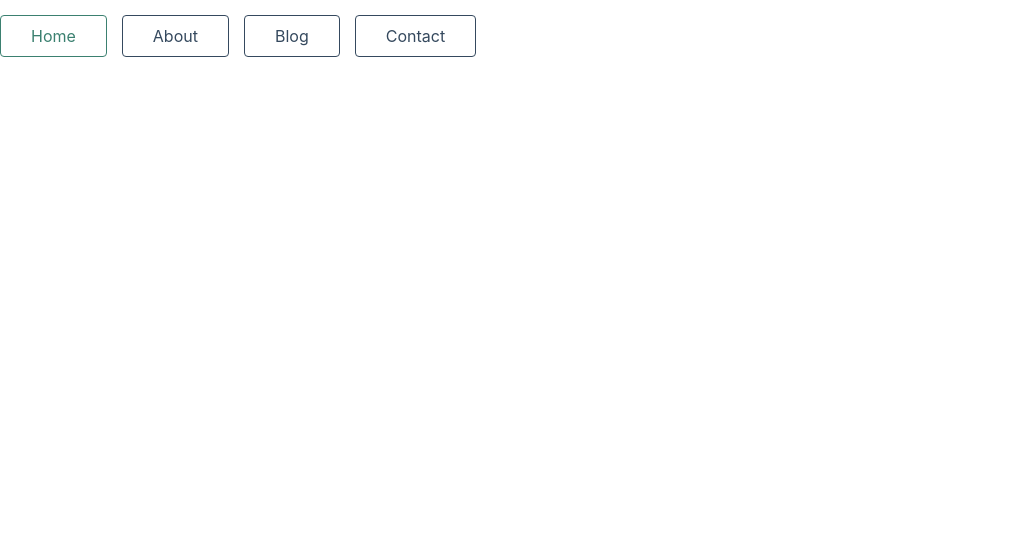
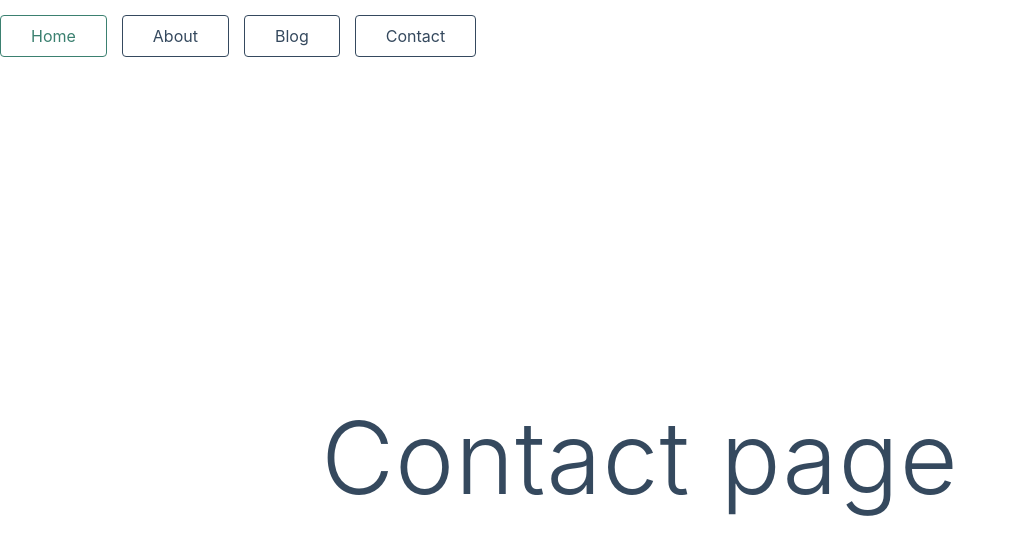
Before and after one commit to miyasinarafat/Learning-Nuxt, a Nuxt app: page /contact in a window 1280 px wide. Shown: the top 554 px of the page, without its empty margins (0-1016 px from the left). Built offline with nearby package versions, Linux system fonts and the light colour scheme.

Commit message:
added pages

```diff
--- /dev/null
+++ b/pages/about.vue
@@ -0,0 +1,17 @@
+<template>
+  <div class="container">
+    <div>
+      <h1 class="title">About page</h1>
+    </div>
+  </div>
+</template>
+
+<script>
+    export default {
+        name: "about"
+    }
+</script>
+
+<style scoped>
+
+</style>
--- /dev/null
+++ b/pages/contact.vue
@@ -0,0 +1,17 @@
+<template>
+  <div class="container">
+    <div>
+      <h1 class="title">Contact page</h1>
+    </div>
+  </div>
+</template>
+
+<script>
+    export default {
+        name: "contact"
+    }
+</script>
+
+<style scoped>
+
+</style>
```
